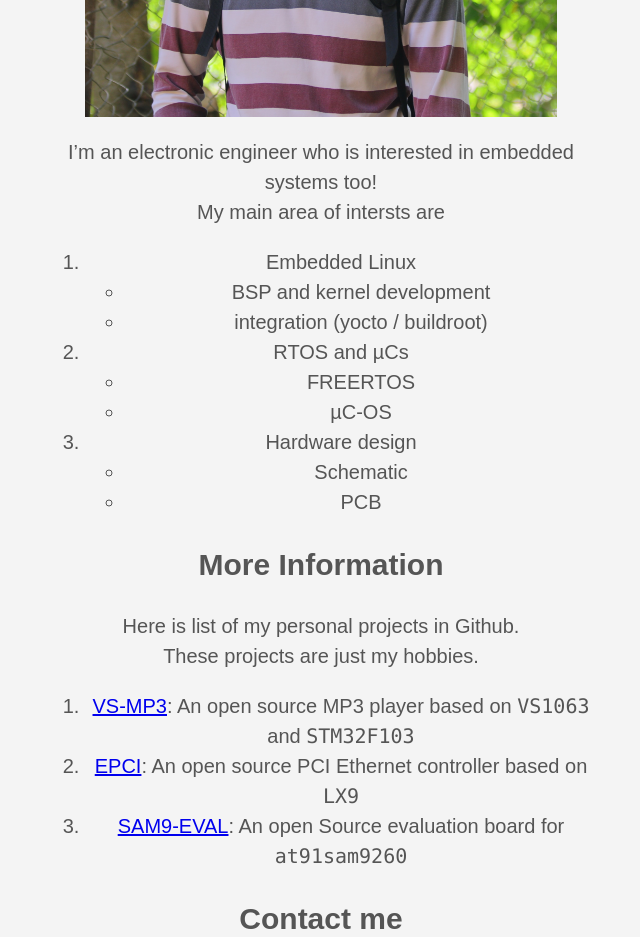
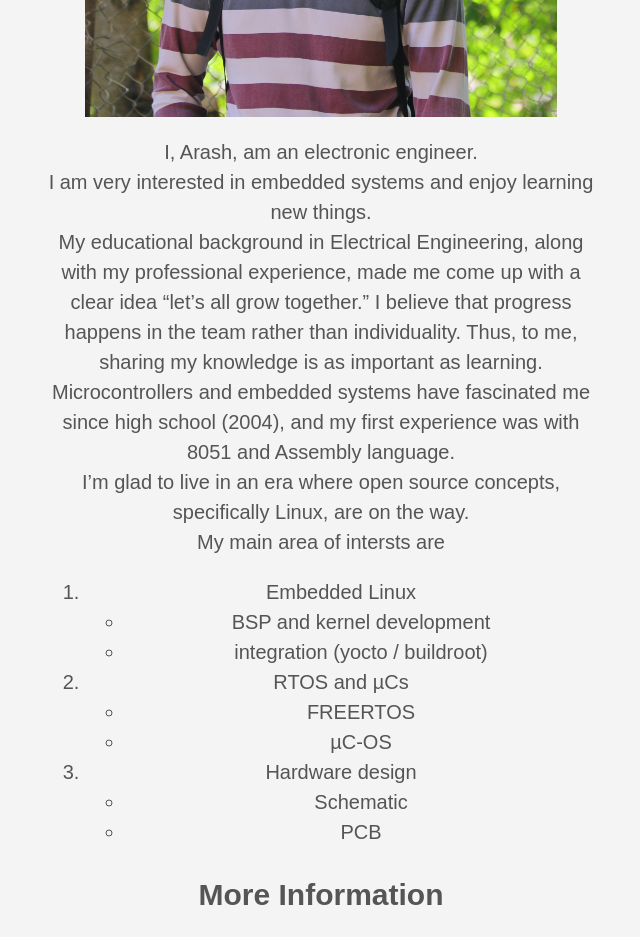
Before and after one commit to ArashEM/arashem.github.io, a plain HTML site: page about/index.html in a window 1280 px wide. Shown: the part 1000-1937 px from the top of the page, without its empty margins (319-959 px from the left). Drawn offline with Linux system fonts and the light colour scheme.

Commit message:
Add more info in about page

```diff
--- a/about/index.html
+++ b/about/index.html
@@ -154,7 +154,11 @@
 </figure>
 
 <!-- raw HTML omitted -->
-<p>I&rsquo;m an electronic engineer who is interested in embedded systems too!<br>
+<p>I, Arash, am an electronic engineer.<br>
+I am very interested in embedded systems and enjoy learning new things.<br>
+My educational background in Electrical Engineering, along with my professional experience, made me come up with a clear idea &ldquo;let&rsquo;s all grow together.&rdquo; I believe that progress happens in the team rather than individuality. Thus, to me, sharing my knowledge is as important as learning.<br>
+Microcontrollers and embedded systems have fascinated me since high school (2004), and my first experience was with 8051 and Assembly language.<br>
+I&rsquo;m glad to live in an era where open source concepts, specifically Linux, are on the way.<br>
 My main area of intersts are</p>
 <ol>
 <li>Embedded Linux
```
